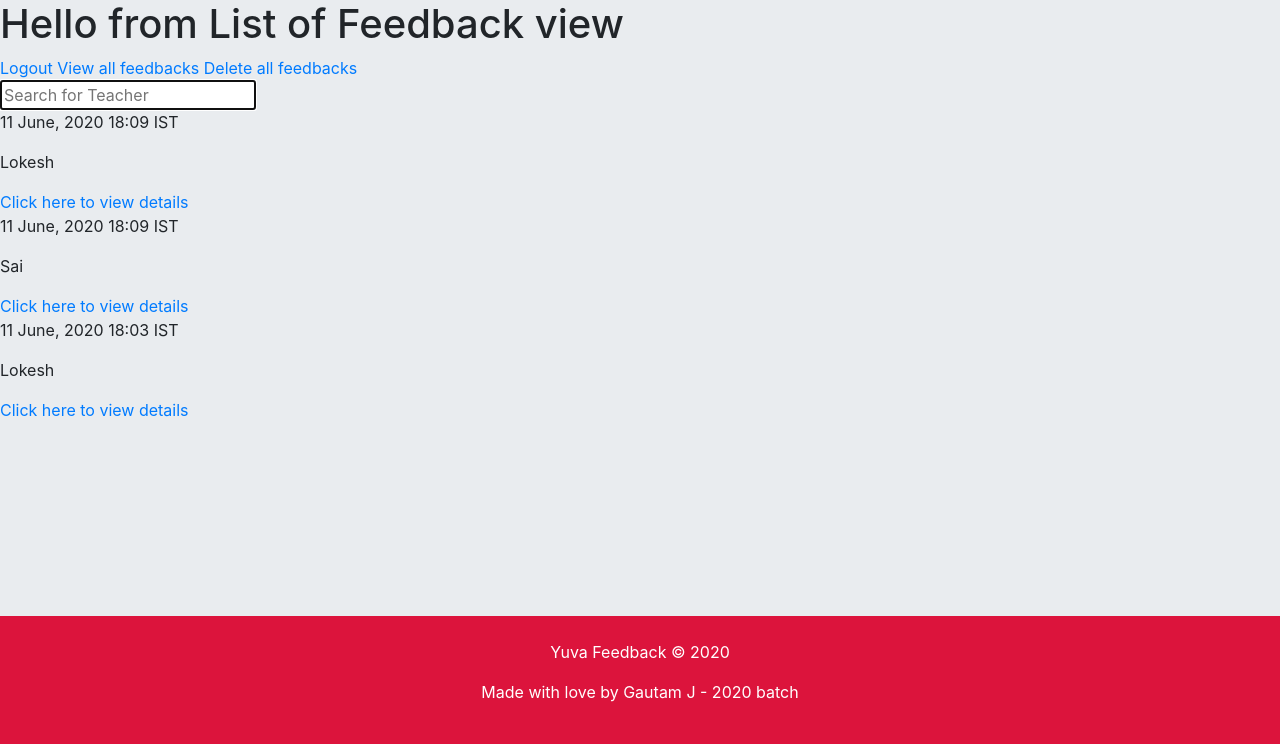
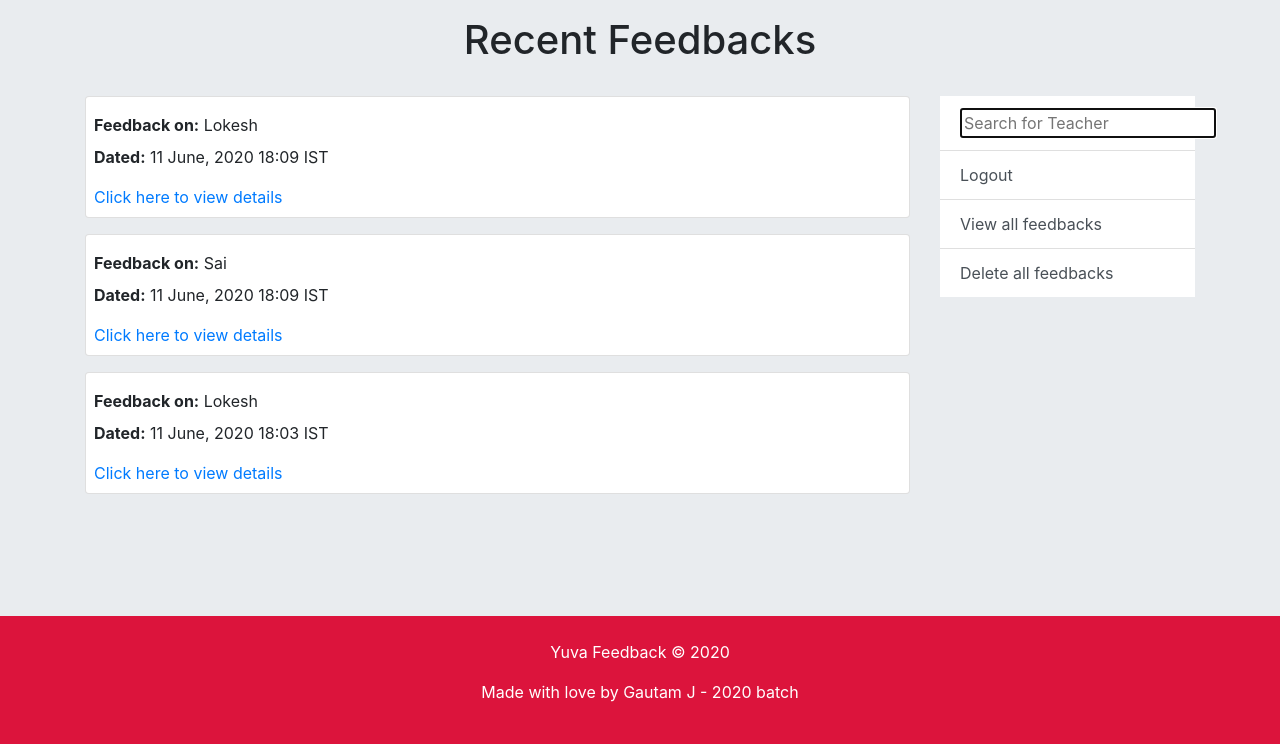
Before and after one commit to Gautam-J/yuva-feedback, a Django app: page /review/ in a window 1280 px wide. Shown: the part 56-800 px from the top of the page. Run offline with Django 3.2, Linux system fonts and the light colour scheme; a user stored in the database is signed in; data comes from the database, SQL or seed files in the repository; some libraries are stand-ins or nearby versions.

Commit message:
html for ListView

```diff
--- a/Review/templates/Review/list_feedback.html
+++ b/Review/templates/Review/list_feedback.html
@@ -1,27 +1,31 @@
 {% extends 'Home/index.html' %}
 {% block content %}
-    <div>
-        <h1>Hello from List of Feedback view</h1>
-        <a role="button" href="{% url 'LogoutView' %}">Logout</a>
-        <a role="button" href="{% url 'ListFeedbackView' %}">View all feedbacks</a>
-        <!-- TODO: Add a confirmation modal -->
-        <a role="button" href="{% url 'deleteAllFeedback' %}">Delete all feedbacks</a>
-    </div>
+    <div class="container">
+        <h1 class="text-center py-3">Recent Feedbacks</h1>
+        <div class="row mt-3">
+            <div class="col-9">
+                {% for feedback in feedbacks %}
+                    <div class="card p-2 mb-3">
+                        <p class="my-2"><strong>Feedback on:</strong> {{ feedback.teacher_name }}</p>
+                        <p><strong>Dated:</strong> {{ feedback.date_submitted|date:'d F, Y H:i e' }}</p>
+                        <a href="{% url 'FeedbackDetailView' feedback.id %}">Click here to view details</a>
+                    </div>
+                {% endfor %}
+            </div>
 
-    <div>
-        <!-- Form to search Teachers' name and get feedbacks on them -->
-        <form action="{% url 'SearchResultsView' %}" method="get">
-            <input type="text" name="q" placeholder="Search for Teacher" autocomplete="on" autofocus="on" id="search-field">
-        </form>
-    </div>
-
-    <div>
-        {% for feedback in feedbacks %}
-            <div>
-                <p>{{ feedback.date_submitted|date:'d F, Y H:i e' }}</p>
-                <p>{{ feedback.teacher_name }}</p>
-                <a href="{% url 'FeedbackDetailView' feedback.id %}">Click here to view details</a>
+            <!-- Right side bar -->
+            <div class="col-3">
+                <ul class="list-group list-group-flush">
+                    <!-- Form to search Teachers' name and get feedbacks on them -->
+                    <form class="list-group-item list-group-item-action" action="{% url 'SearchResultsView' %}" method="get">
+                        <input type="text" name="q" placeholder="Search for Teacher" autocomplete="on" autofocus="on" id="search-field">
+                    </form>
+                    <a class="list-group-item list-group-item-action" role="button" href="{% url 'LogoutView' %}">Logout</a>
+                    <a class="list-group-item list-group-item-action" role="button" href="{% url 'ListFeedbackView' %}">View all feedbacks</a>
+                    <!-- TODO: Add a confirmation modal -->
+                    <a class="list-group-item list-group-item-action" role="button" href="{% url 'deleteAllFeedback' %}">Delete all feedbacks</a>
+                </ul>
             </div>
-        {% endfor %}
+        </div>
     </div>
 {% endblock content %}
```
